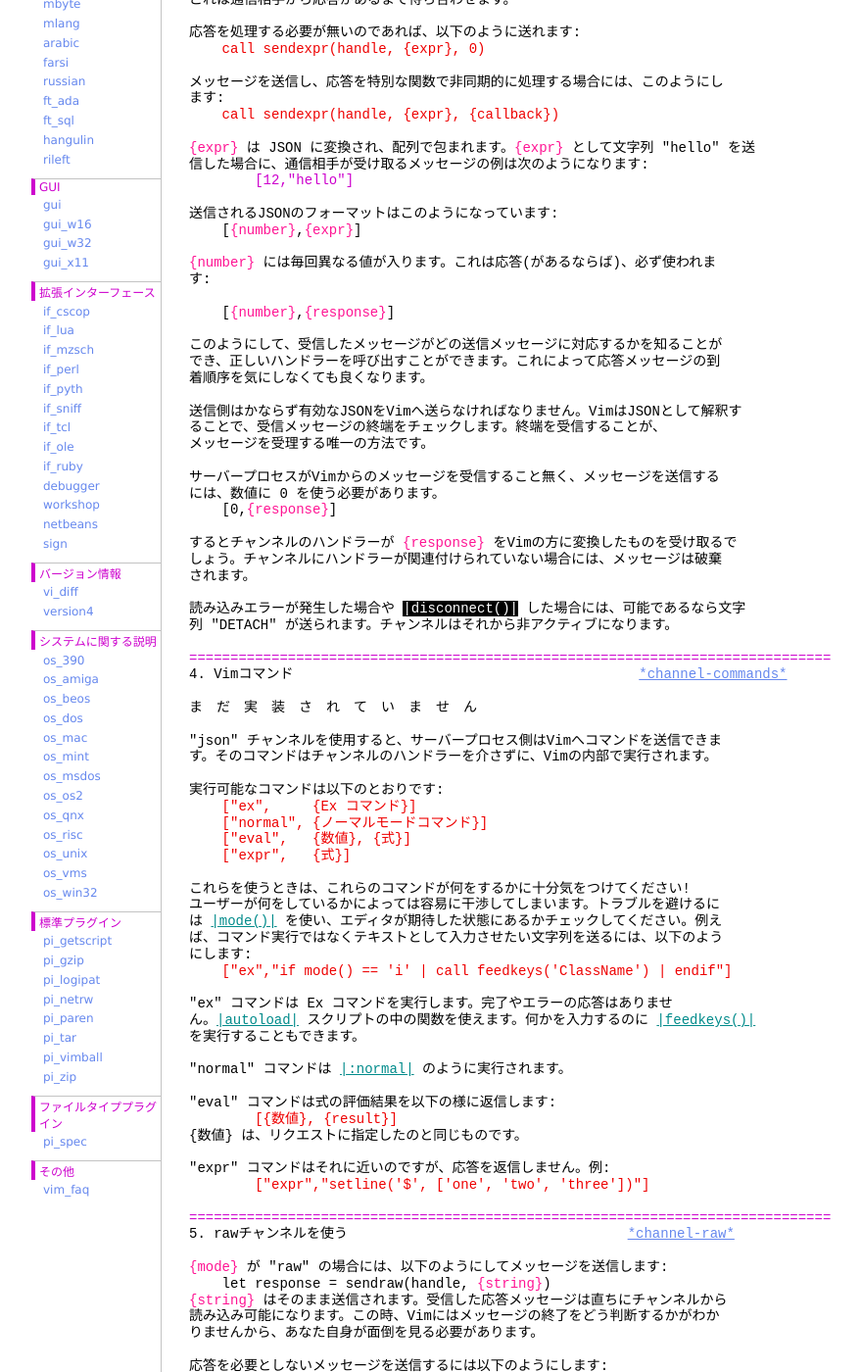
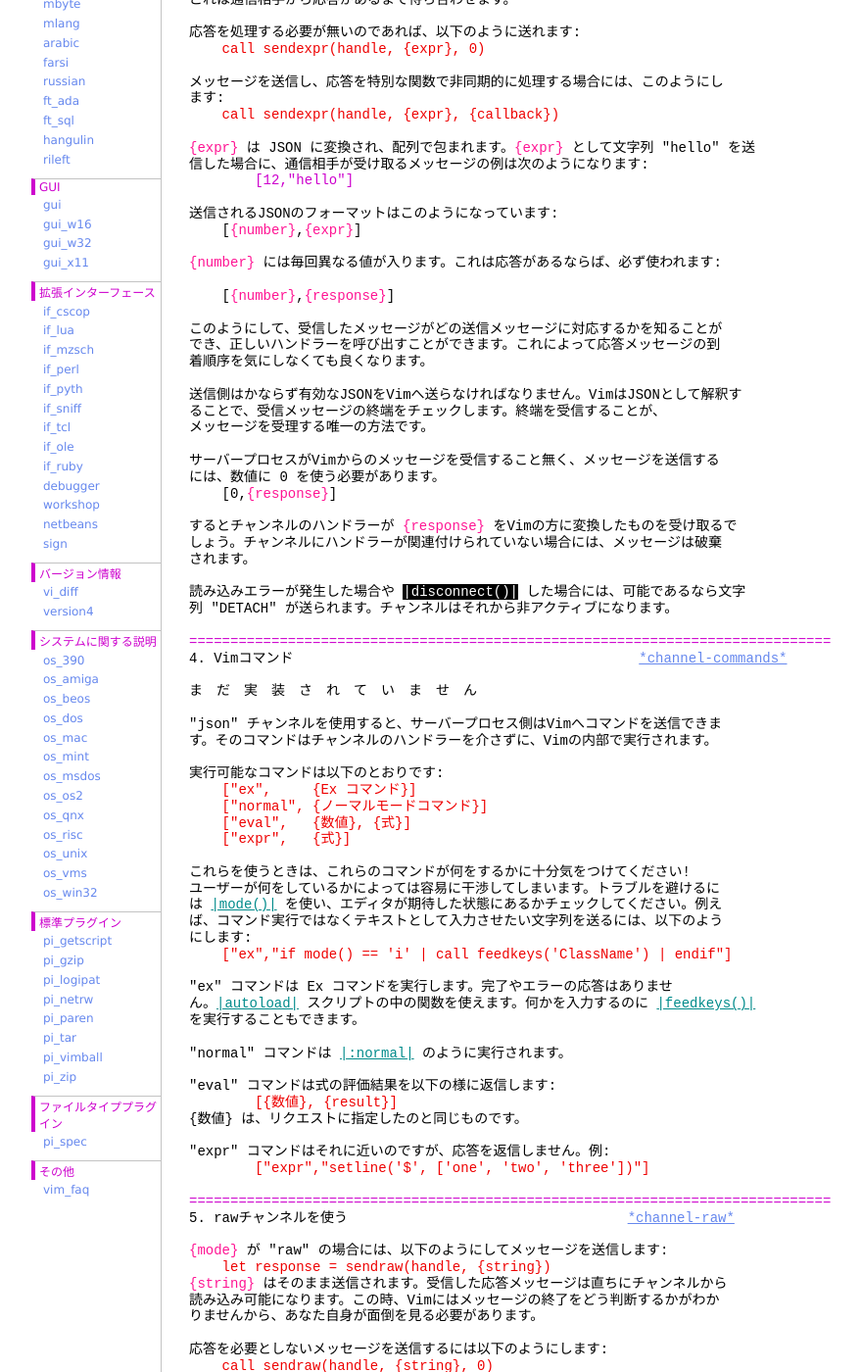
Before and after one commit to vim-jp/vimdoc-ja, a Jekyll site: the page built from channel.html, in a window 1280 px wide and 1400 px high, scrolled down 2059 px. Shown: the whole window at 98% size, without its empty margins (208-1087 px from the left). Built offline with Jekyll 4.4.1, drawn with Linux system fonts in a browser that asks for light colours; nearby versions of some CDN libraries; Markdown is read by kramdown in place of the engine named in the settings; comment, search, counter and statistics services are not loaded.

Commit message:
Deployed vim-jp/vimdoc-ja@1234569345faba6e630a04b24d5cfd4b57132e3e by ixeris.kaoriya.net

```diff
--- a/channel.html
+++ b/channel.html
@@ -129,8 +129,7 @@
 送信されるJSONのフォーマットはこのようになっています:<br>
 &nbsp;&nbsp;&nbsp;&nbsp;[<span class="Special">{number}</span>,<span class="Special">{expr}</span>]<br>
 <br>
-<span class="Special">{number}</span>&nbsp;には毎回異なる値が入ります。これは応答(があるならば)、必ず使われま<br>
-す:<br>
+<span class="Special">{number}</span>&nbsp;には毎回異なる値が入ります。これは応答があるならば、必ず使われます:<br>
 <br>
 &nbsp;&nbsp;&nbsp;&nbsp;[<span class="Special">{number}</span>,<span class="Special">{response}</span>]<br>
 <br>
@@ -191,7 +190,7 @@
 5. rawチャンネルを使う&nbsp;&nbsp;&nbsp;&nbsp;&nbsp;&nbsp;&nbsp;&nbsp;&nbsp;&nbsp;&nbsp;&nbsp;&nbsp;&nbsp;&nbsp;&nbsp;&nbsp;&nbsp;&nbsp;&nbsp;&nbsp;&nbsp;&nbsp;&nbsp;&nbsp;&nbsp;&nbsp;&nbsp;&nbsp;&nbsp;&nbsp;&nbsp;&nbsp;&nbsp;<a class="Constant" href="channel.html#channel-raw" name="channel-raw">*channel-raw*</a><br>
 <br>
 <span class="Special">{mode}</span>&nbsp;が &quot;raw&quot; の場合には、以下のようにしてメッセージを送信します:<br>
-&nbsp;&nbsp;&nbsp;&nbsp;let response = sendraw(handle,&nbsp;<span class="Special">{string}</span>)<br>
+<div class="helpExample">&nbsp;&nbsp;&nbsp;&nbsp;let response = sendraw(handle, {string})</div>
 <span class="Special">{string}</span>&nbsp;はそのまま送信されます。受信した応答メッセージは直ちにチャンネルから<br>
 読み込み可能になります。この時、Vimにはメッセージの終了をどう判断するかがわか<br>
 りませんから、あなた自身が面倒を見る必要があります。<br>
```
